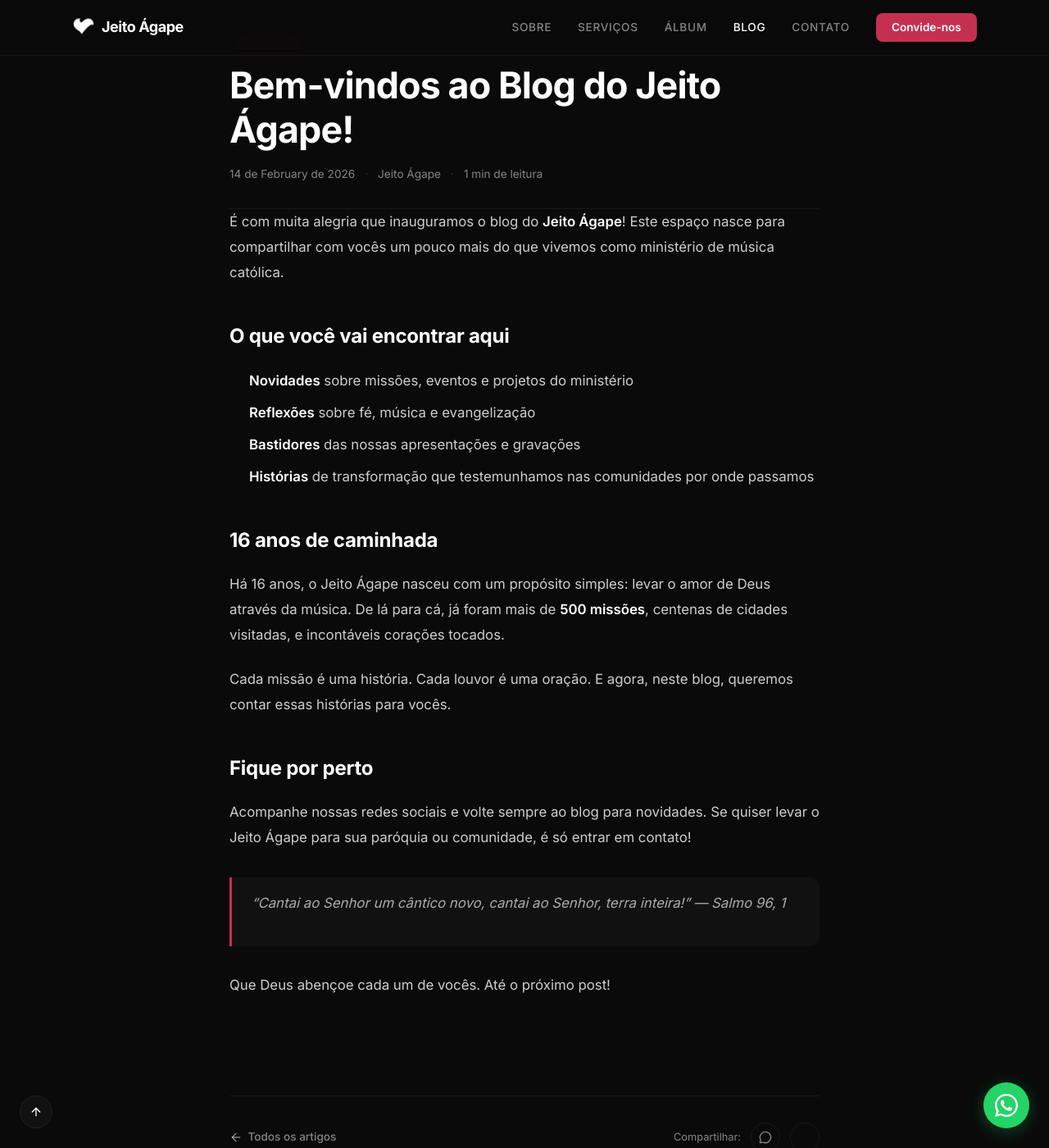
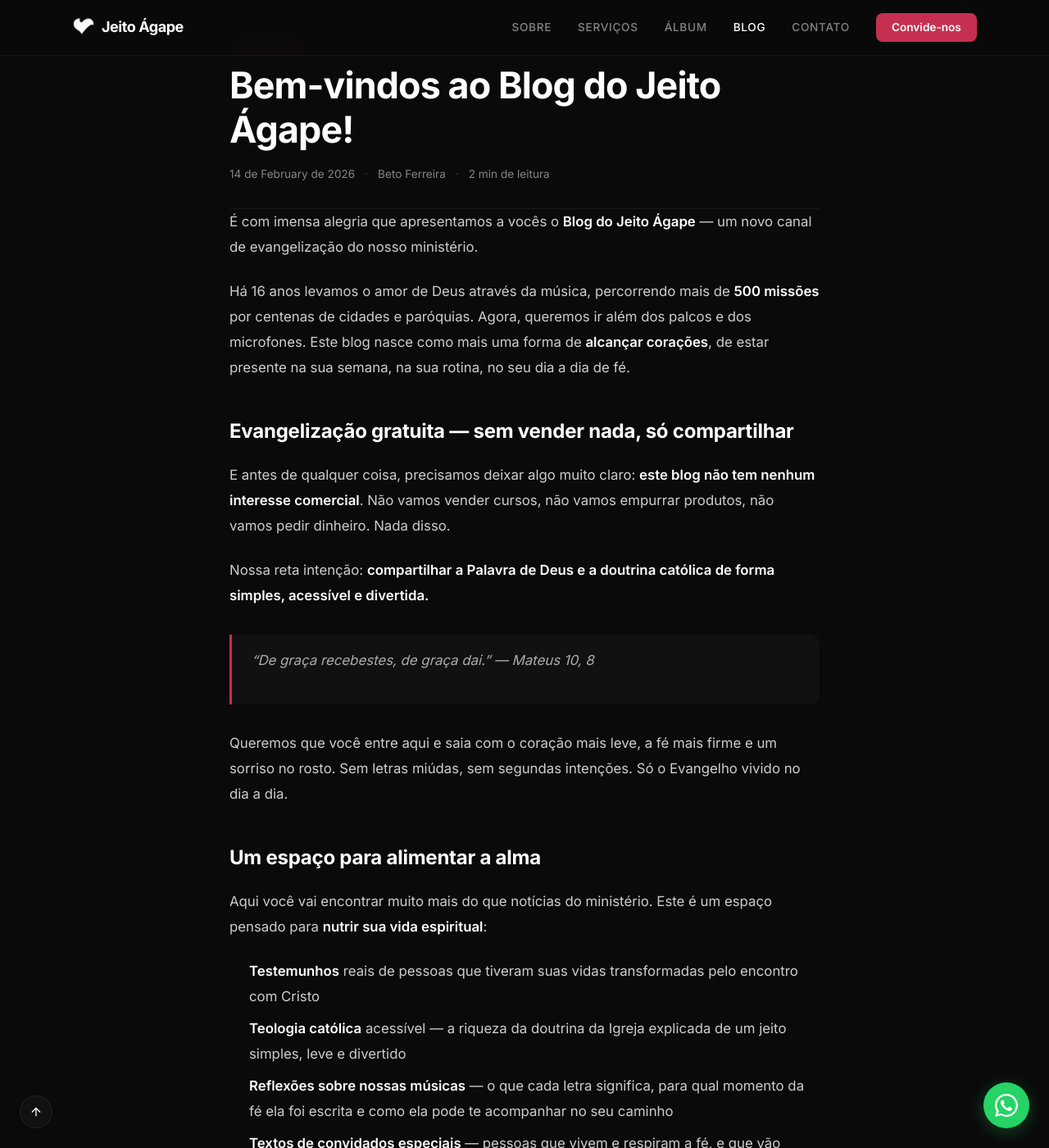
Before and after one commit to idelberto/SITE.jeito-agape.JS, a Jekyll site: the page built from _posts/2026-02-14-bem-vindos-ao-blog.md, in a window 1280 px wide and 1400 px high, scrolled down 553 px. Shown: the whole window at 82% size. Built offline with Jekyll 4.4.1, drawn with Linux system fonts in a browser that asks for light colours; nearby versions of some CDN libraries; some of the changed text lies outside the part shown.

Commit message:
Revise blog post content for clarity and engagement, enhancing the introduction and adding new sections on spiritual nourishment and community impact.

```diff
--- a/_posts/2026-02-14-bem-vindos-ao-blog.md
+++ b/_posts/2026-02-14-bem-vindos-ao-blog.md
@@ -2,31 +2,51 @@
 layout: post
 title: "Bem-vindos ao Blog do Jeito Ágape!"
 date: 2026-02-14
-author: "Jeito Ágape"
+author: "Beto Ferreira"
 category: "Ministério"
 image: "/assets/hero2.png"
-description: "Nosso blog está no ar! Acompanhe novidades, reflexões e histórias do Ministério de Música Católica Jeito Ágape."
+description: "Nasce um novo canal de evangelização! Conheça o blog do Jeito Ágape: fé, testemunhos, teologia católica e reflexões sobre as músicas que tocam o coração."
 ---
 
-É com muita alegria que inauguramos o blog do **Jeito Ágape**! Este espaço nasce para compartilhar com vocês um pouco mais do que vivemos como ministério de música católica.
+É com imensa alegria que apresentamos a vocês o **Blog do Jeito Ágape** — um novo canal de evangelização do nosso ministério.
 
-## O que você vai encontrar aqui
+Há 16 anos levamos o amor de Deus através da música, percorrendo mais de **500 missões** por centenas de cidades e paróquias. Agora, queremos ir além dos palcos e dos microfones. Este blog nasce como mais uma forma de **alcançar corações**, de estar presente na sua semana, na sua rotina, no seu dia a dia de fé.
 
-- **Novidades** sobre missões, eventos e projetos do ministério
-- **Reflexões** sobre fé, música e evangelização
-- **Bastidores** das nossas apresentações e gravações
-- **Histórias** de transformação que testemunhamos nas comunidades por onde passamos
+## Evangelização gratuita — sem vender nada, só compartilhar
 
-## 16 anos de caminhada
+E antes de qualquer coisa, precisamos deixar algo muito claro: **este blog não tem nenhum interesse comercial**. Não vamos vender cursos, não vamos empurrar produtos, não vamos pedir dinheiro. Nada disso.
 
-Há 16 anos, o Jeito Ágape nasceu com um propósito simples: levar o amor de Deus através da música. De lá para cá, já foram mais de **500 missões**, centenas de cidades visitadas, e incontáveis corações tocados.
+Nossa reta intenção: **compartilhar a Palavra de Deus e a doutrina católica de forma simples, acessível e divertida.**
 
-Cada missão é uma história. Cada louvor é uma oração. E agora, neste blog, queremos contar essas histórias para vocês.
+> *"De graça recebestes, de graça dai."* — Mateus 10, 8
 
-## Fique por perto
+Queremos que você entre aqui e saia com o coração mais leve, a fé mais firme e um sorriso no rosto. Sem letras miúdas, sem segundas intenções. Só o Evangelho vivido no dia a dia.
 
-Acompanhe nossas redes sociais e volte sempre ao blog para novidades. Se quiser levar o Jeito Ágape para sua paróquia ou comunidade, é só entrar em contato!
+## Um espaço para alimentar a alma
+
+Aqui você vai encontrar muito mais do que notícias do ministério. Este é um espaço pensado para **nutrir sua vida espiritual**:
+
+- **Testemunhos** reais de pessoas que tiveram suas vidas transformadas pelo encontro com Cristo
+- **Teologia católica** acessível — a riqueza da doutrina da Igreja explicada de um jeito simples, leve e divertido
+- **Reflexões sobre nossas músicas** — o que cada letra significa, para qual momento da fé ela foi escrita e como ela pode te acompanhar no seu caminho
+- **Textos de convidados especiais** — pessoas que vivem e respiram a fé, e que vão compartilhar suas experiências e sabedoria com vocês
+
+## Ser Sal e Luz
+
+Vivemos em um mundo que precisa, mais do que nunca, de pessoas dispostas a fazer a diferença. Pessoas que não se conformam, que levam esperança onde há desespero, que iluminam onde há escuridão.
+
+> *"Vós sois o sal da terra. Ora, se o sal se tornar insosso, com que se há de salgar? Para nada mais serve senão para ser lançado fora e ser pisado pelos homens. Vós sois a luz do mundo. Não se pode esconder uma cidade edificada sobre um monte."* — Mateus 5, 13-14
+
+É exatamente isso que queremos ser com este blog: **sal que dá sabor** à caminhada cristã e **luz que aponta para Cristo**. Queremos compartilhar a realidade da vida cristã — com suas alegrias, desafios, dúvidas e conquistas — para que juntos possamos crescer na fé e inspirar outros a fazer o mesmo.
+
+## Fique com a gente
+
+Este é só o começo. Temos muito conteúdo sendo preparado com carinho e oração para vocês.
+
+**Salve nosso blog nos favoritos** do seu navegador para não perder nenhum post. Acompanhe também nossas redes sociais — toda vez que publicarmos algo novo, vocês serão os primeiros a saber.
+
+E se este blog tocou seu coração, **compartilhe com alguém**. Talvez a pessoa ao seu lado esteja precisando exatamente da palavra que vamos publicar aqui.
 
 > *"Cantai ao Senhor um cântico novo, cantai ao Senhor, terra inteira!"* — Salmo 96, 1
 
-Que Deus abençoe cada um de vocês. Até o próximo post!
+Que o amor e a paz — que só podem vir de Deus — estejam com cada um de vocês. Sejam bem-vindos a esta nova caminhada!
```
